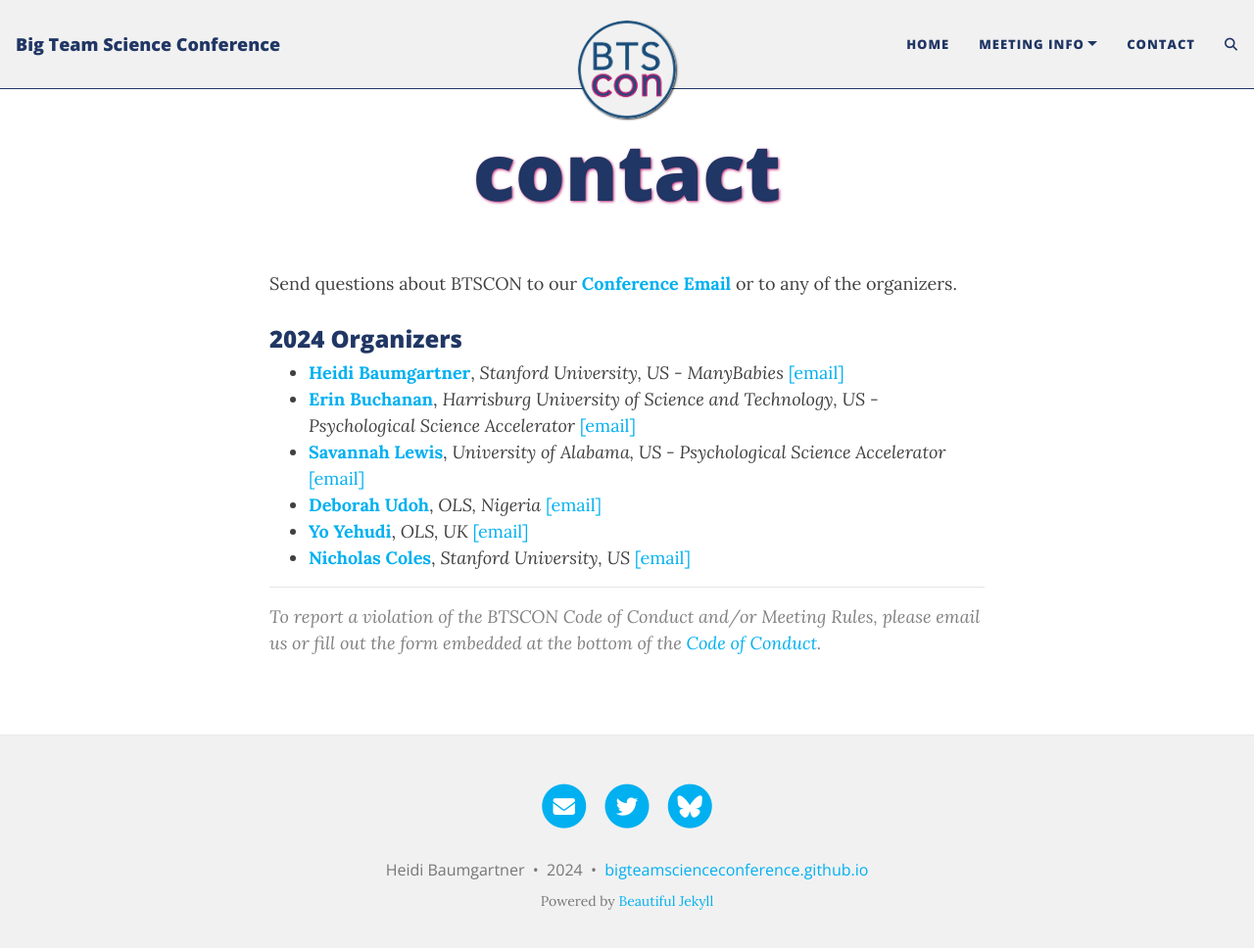
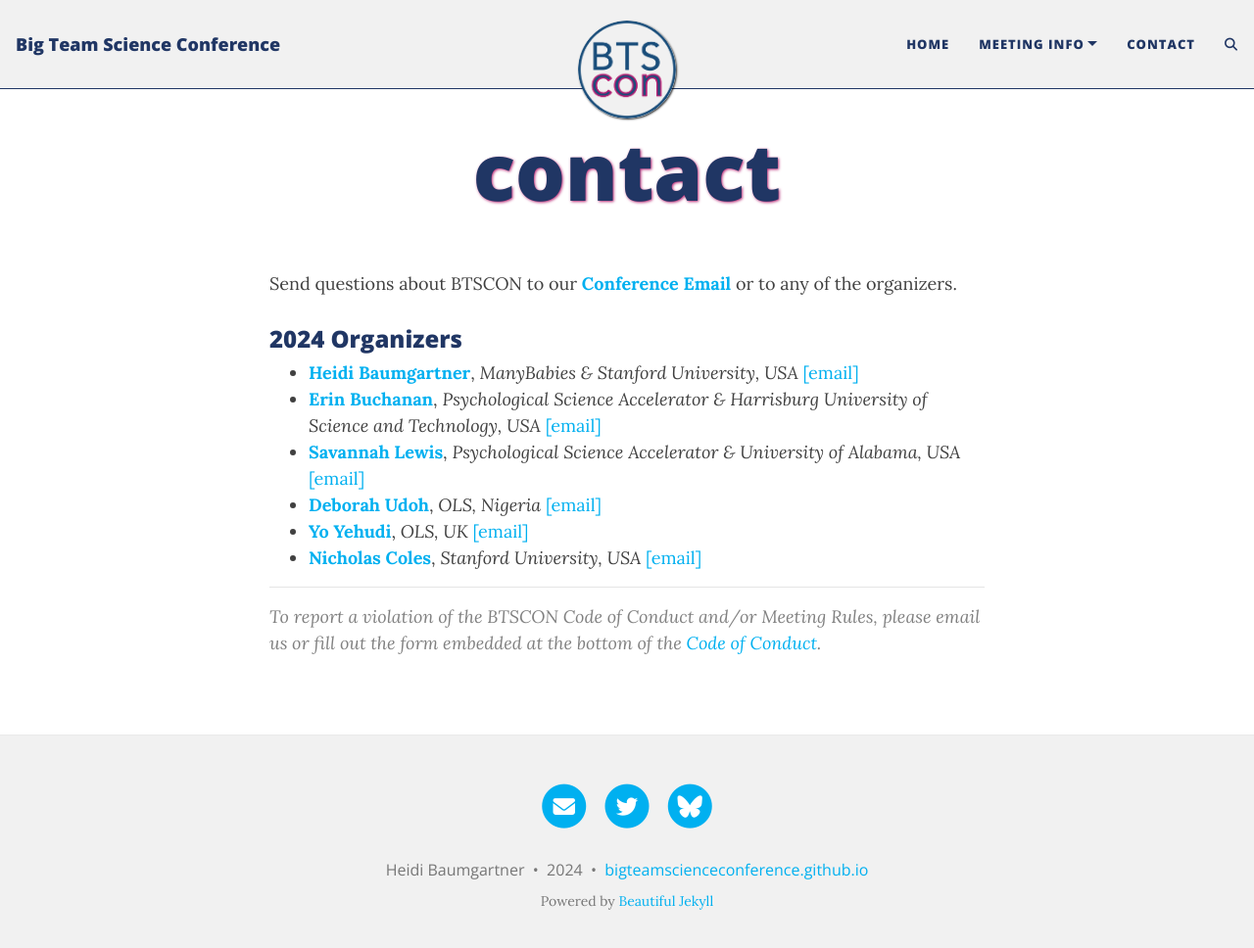
Before and after one commit to bigteamscienceconference/bigteamscienceconference.github.io, a Jekyll site: the page built from contact.md, in a window 1280 px wide and 981 px high. Shown: the top 968 px of the window at 98% size. Built offline with Jekyll 4.4.1, drawn with Linux system fonts in a browser that asks for light colours; comment, search, counter and statistics services are not loaded.

Commit message:
Update contact.md

```diff
--- a/contact.md
+++ b/contact.md
@@ -7,12 +7,12 @@ title: contact
 Send questions about BTSCON to our [**Conference Email**](mailto:bigteamscienceconference@gmail.com) or to any of the organizers. <br>
 
 ### 2024 Organizers
-* [**Heidi Baumgartner**](https://profiles.stanford.edu/heidi-baumgartner), *Stanford University, US - ManyBabies* [[email]](mailto:heidib@stanford.edu)
-* [**Erin Buchanan**](https://www.aggieerin.com/), *Harrisburg University of Science and Technology, US - Psychological Science Accelerator* [[email]](mailto:buchananlab@gmail.com)
-* [**Savannah Lewis**](https://savannahclewis.wordpress.com/), *University of Alabama, US - Psychological Science Accelerator* [[email]](mailto:)
+* [**Heidi Baumgartner**](https://profiles.stanford.edu/heidi-baumgartner), *ManyBabies & Stanford University, USA* [[email]](mailto:heidib@stanford.edu)
+* [**Erin Buchanan**](https://www.aggieerin.com/), *Psychological Science Accelerator & Harrisburg University of Science and Technology, USA* [[email]](mailto:buchananlab@gmail.com)
+* [**Savannah Lewis**](https://savannahclewis.wordpress.com/), *Psychological Science Accelerator & University of Alabama, USA* [[email]](mailto:)
 * [**Deborah Udoh**](https://www.we-are-ols.org/people#npdebs), *OLS, Nigeria* [[email]](mailto:debs@we-are-ols.org)
 * [**Yo Yehudi**](http://we-are-ols.org), *OLS, UK* [[email]](mailto:yo@we-are-ols.org)
-* [**Nicholas Coles**](https://hai.stanford.edu/people/nicholas-coles), *Stanford University, US* [[email]](mailto:ncoles@stanford.edu)
+* [**Nicholas Coles**](https://hai.stanford.edu/people/nicholas-coles), *Stanford University, USA* [[email]](mailto:ncoles@stanford.edu)
 
 <!--
 ### 2023 Accessibility Consultant
```
